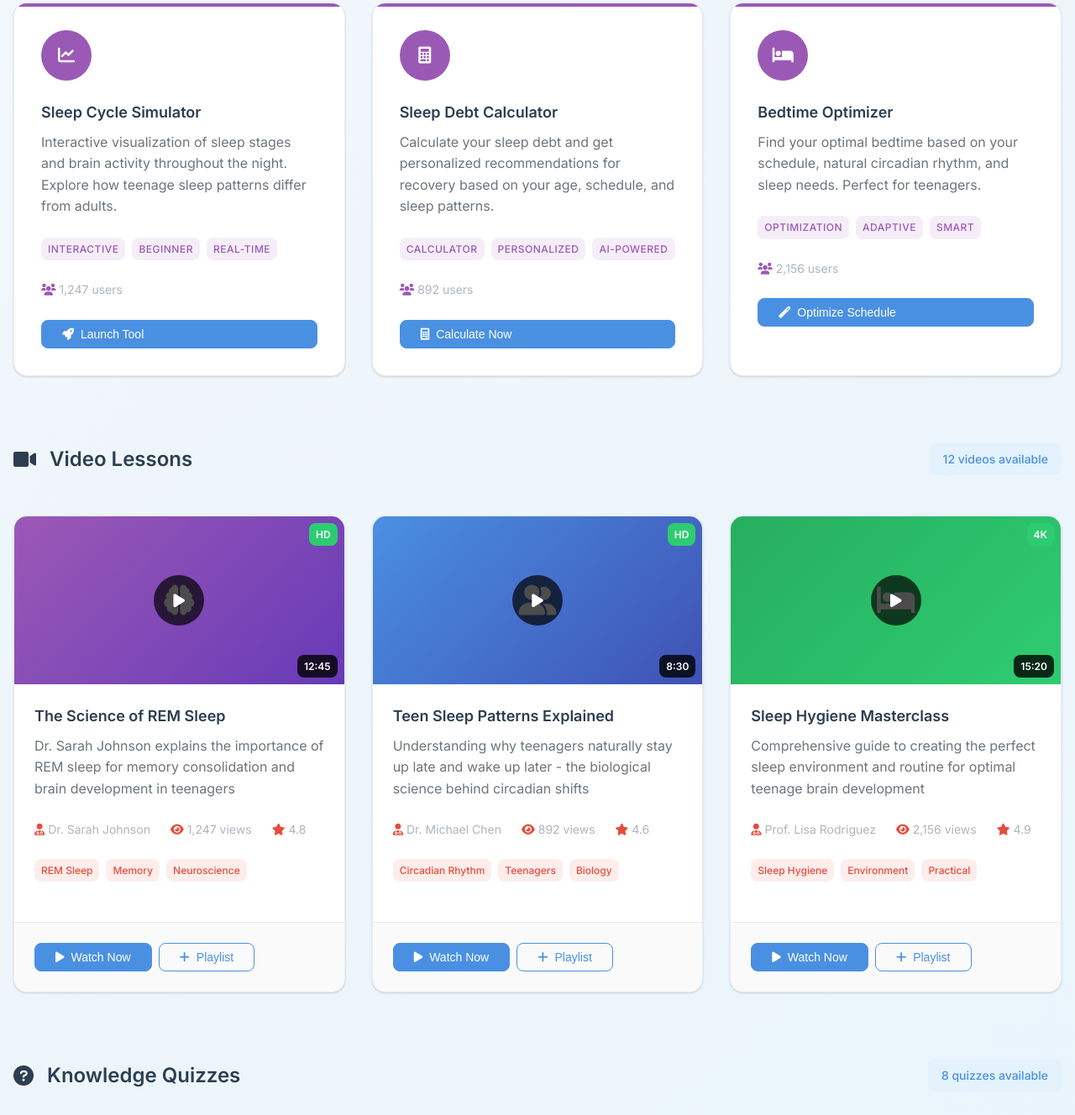
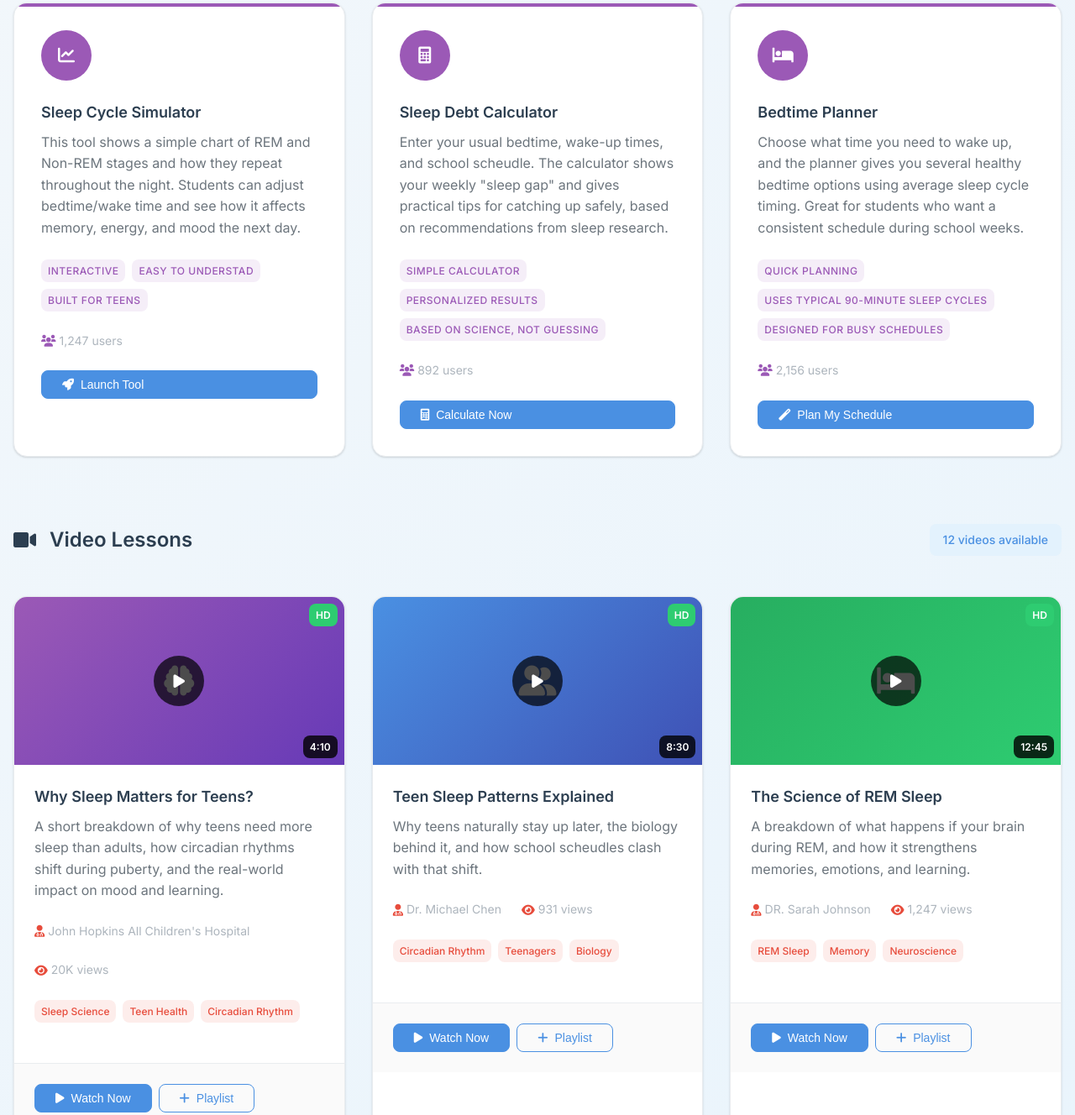
Before and after one commit to Ishitap2010/MindfulSleep, a plain HTML site: page resources.html in a window 1280 px wide. Shown: the part 2115-3443 px from the top of the page at 84% size. Drawn offline with Linux system fonts and the light colour scheme.

Commit message:
Add files via upload

```diff
--- a/resources.html
+++ b/resources.html
@@ -33,7 +33,7 @@
                         <a href="community.html" class="nav-link">Community</a>
                     </li>
                     <li class="nav-item">
-                        <a href="index.html" class="nav-link">About</a>
+                        <a href="about.html" class="nav-link">About</a>
                     </li>
                 </ul>
                 <div class="hamburger">
@@ -154,7 +154,7 @@
                             <h3>Emotional Balance & Sleep</h3>
                             <p>This module focuses on something every teen feels, emotions that can switch fast. You'll learn how lack of sleep makes stress feel heavier, increase irritability, and affects anxiety.</p>
                             <div class="module-stats">
-                                <span><i class="fas fa-play-circle"></i> 7/10 lessons</span>
+                                <span><i class="fas fa-play-circle"></i> 6/10 lessons</span>
                                 <span><i class="fas fa-clock"></i> 3 hours</span>
                                 <span><i class="fas fa-certificate"></i> Certificate</span>
                                 <span><i class="fas fa-users"></i> 189 students</span>
@@ -237,11 +237,11 @@
                         </div>
                         <div class="tool-content">
                             <h3>Sleep Cycle Simulator</h3>
-                            <p>Interactive visualization of sleep stages and brain activity throughout the night. Explore how teenage sleep patterns differ from adults.</p>
+                            <p>This tool shows a simple chart of REM and Non-REM stages and how they repeat throughout the night. Students can adjust bedtime/wake time and see how it affects memory, energy, and mood the next day.</p>
                             <div class="tool-features">
                                 <span class="feature-tag">Interactive</span>
-                                <span class="feature-tag">Beginner</span>
-                                <span class="feature-tag">Real-time</span>
+                                <span class="feature-tag">Easy to understad</span>
+                                <span class="feature-tag">Built for teens</span>
                             </div>
                             <div class="tool-stats">
                                 <span><i class="fas fa-users"></i> 1,247 users</span>
@@ -259,11 +259,11 @@
                         </div>
                         <div class="tool-content">
                             <h3>Sleep Debt Calculator</h3>
-                            <p>Calculate your sleep debt and get personalized recommendations for recovery based on your age, schedule, and sleep patterns.</p>
+                            <p>Enter your usual bedtime, wake-up times, and school scheudle. The calculator shows your weekly "sleep gap" and gives practical tips for catching up safely, based on recommendations from sleep research.</p>
                             <div class="tool-features">
-                                <span class="feature-tag">Calculator</span>
-                                <span class="feature-tag">Personalized</span>
-                                <span class="feature-tag">AI-Powered</span>
+                                <span class="feature-tag">Simple calculator</span>
+                                <span class="feature-tag">Personalized results</span>
+                                <span class="feature-tag">Based on science, not guessing</span>
                             </div>
                             <div class="tool-stats">
                                 <span><i class="fas fa-users"></i> 892 users</span>
@@ -280,12 +280,12 @@
                             <i class="fas fa-bed"></i>
                         </div>
                         <div class="tool-content">
-                            <h3>Bedtime Optimizer</h3>
-                            <p>Find your optimal bedtime based on your schedule, natural circadian rhythm, and sleep needs. Perfect for teenagers.</p>
+                            <h3>Bedtime Planner</h3>
+                            <p>Choose what time you need to wake up, and the planner gives you several healthy bedtime options using average sleep cycle timing. Great for students who want a consistent schedule during school weeks.</p>
                             <div class="tool-features">
-                                <span class="feature-tag">Optimization</span>
-                                <span class="feature-tag">Adaptive</span>
-                                <span class="feature-tag">Smart</span>
+                                <span class="feature-tag">Quick planning</span>
+                                <span class="feature-tag">Uses typical 90-minute sleep cycles</span>
+                                <span class="feature-tag">Designed for busy schedules</span>
                             </div>
                             <div class="tool-stats">
                                 <span><i class="fas fa-users"></i> 2,156 users</span>
@@ -293,7 +293,7 @@
                         </div>
                         <button class="btn btn-primary tool-launch" onclick="launchTool('bedtime-optimizer')">
                             <i class="fas fa-magic"></i>
-                            Optimize Schedule
+                            Plan My Schedule
                         </button>
                     </div>
                 </div>
@@ -318,30 +318,26 @@
                             <div class="play-overlay">
                                 <i class="fas fa-play"></i>
                             </div>
-                            <div class="video-duration">12:45</div>
+                            <div class="video-duration">4:10</div>
                             <div class="video-quality">HD</div>
                         </div>
                         <div class="video-content">
-                            <h3>The Science of REM Sleep</h3>
-                            <p>Dr. Sarah Johnson explains the importance of REM sleep for memory consolidation and brain development in teenagers</p>
+                            <h3>Why Sleep Matters for Teens?</h3>
+                            <p>A short breakdown of why teens need more sleep than adults, how circadian rhythms shift during puberty, and the real-world impact on mood and learning.</p>
                             <div class="video-meta">
                                 <span class="video-instructor">
                                     <i class="fas fa-user-md"></i>
-                                    Dr. Sarah Johnson
+                                    John Hopkins All Children's Hospital
                                 </span>
                                 <span class="video-views">
                                     <i class="fas fa-eye"></i>
-                                    1,247 views
-                                </span>
-                                <span class="video-rating">
-                                    <i class="fas fa-star"></i>
-                                    4.8
+                                    20K views
                                 </span>
                             </div>
                             <div class="video-tags">
-                                <span class="tag">REM Sleep</span>
-                                <span class="tag">Memory</span>
-                                <span class="tag">Neuroscience</span>
+                                <span class="tag">Sleep Science</span>
+                                <span class="tag">Teen Health</span>
+                                <span class="tag">Circadian Rhythm</span>
                             </div>
                         </div>
                         <div class="video-actions">
@@ -369,7 +365,7 @@
                         </div>
                         <div class="video-content">
                             <h3>Teen Sleep Patterns Explained</h3>
-                            <p>Understanding why teenagers naturally stay up late and wake up later - the biological science behind circadian shifts</p>
+                            <p>Why teens naturally stay up later, the biology behind it, and how school scheudles clash with that shift.</p>
                             <div class="video-meta">
                                 <span class="video-instructor">
                                     <i class="fas fa-user-md"></i>
@@ -377,11 +373,7 @@
                                 </span>
                                 <span class="video-views">
                                     <i class="fas fa-eye"></i>
-                                    892 views
-                                </span>
-                                <span class="video-rating">
-                                    <i class="fas fa-star"></i>
-                                    4.6
+                                    931 views
                                 </span>
                             </div>
                             <div class="video-tags">
@@ -410,30 +402,26 @@
                             <div class="play-overlay">
                                 <i class="fas fa-play"></i>
                             </div>
-                            <div class="video-duration">15:20</div>
-                            <div class="video-quality">4K</div>
+                            <div class="video-duration">12:45</div>
+                            <div class="video-quality">HD</div>
                         </div>
                         <div class="video-content">
-                            <h3>Sleep Hygiene Masterclass</h3>
-                            <p>Comprehensive guide to creating the perfect sleep environment and routine for optimal teenage brain development</p>
+                            <h3>The Science of REM Sleep</h3>
+                            <p>A breakdown of what happens if your brain during REM, and how it strengthens memories, emotions, and learning.</p>
                             <div class="video-meta">
                                 <span class="video-instructor">
                                     <i class="fas fa-user-md"></i>
-                                    Prof. Lisa Rodriguez
+                                    DR. Sarah Johnson
                                 </span>
                                 <span class="video-views">
                                     <i class="fas fa-eye"></i>
-                                    2,156 views
-                                </span>
-                                <span class="video-rating">
-                                    <i class="fas fa-star"></i>
-                                    4.9
+                                    1,247 views
                                 </span>
                             </div>
                             <div class="video-tags">
-                                <span class="tag">Sleep Hygiene</span>
-                                <span class="tag">Environment</span>
-                                <span class="tag">Practical</span>
+                                <span class="tag">REM Sleep</span>
+                                <span class="tag">Memory</span>
+                                <span class="tag">Neuroscience</span>
                             </div>
                         </div>
                         <div class="video-actions">
@@ -474,10 +462,14 @@
                                     <i class="far fa-star"></i>
                                 </div>
                             </div>
+                            <div class="quiz-completed-badge">
+                                <i class="fas fa-check-circle"></i>
+                                95% Score
+                            </div>
                         </div>
                         <div class="quiz-content">
                             <h3>Sleep Stages Fundamentals</h3>
-                            <p>Test your understanding of the different stages of sleep and their functions in teenage brain development</p>
+                            <p>A starter quiz that checks what you know about the basic sleep stages and why each one matters for growing teens.</p>
                             <div class="quiz-stats">
                                 <span><i class="fas fa-question"></i> 15 questions</span>
                                 <span><i class="fas fa-clock"></i> 10 minutes</span>
@@ -495,13 +487,13 @@
                             </div>
                         </div>
                         <div class="quiz-actions">
-                            <button class="btn btn-primary" onclick="startQuiz('sleep-stages')">
-                                <i class="fas fa-play-circle"></i>
-                                Start Quiz
+                            <button class="btn btn-outline" onclick="reviewQuiz('emotional-health')">
+                                <i class="fas fa-eye"></i>
+                                Review Answers
                             </button>
-                            <button class="btn btn-outline" onclick="previewQuiz('sleep-stages')">
-                                <i class="fas fa-eye"></i>
-                                Preview
+                            <button class="btn btn-secondary" onclick="retakeQuiz('emotional-health')">
+                                <i class="fas fa-redo"></i>
+                                Retake Quiz
                             </button>
                         </div>
                     </div>
@@ -518,10 +510,6 @@
                                     <i class="fas fa-star"></i>
                                     <i class="far fa-star"></i>
                                 </div>
-                            </div>
-                            <div class="quiz-completed-badge">
-                                <i class="fas fa-check-circle"></i>
-                                95% Score
                             </div>
                         </div>
                         <div class="quiz-content">
@@ -545,13 +533,13 @@
                             </div>
                         </div>
                         <div class="quiz-actions">
-                            <button class="btn btn-outline" onclick="reviewQuiz('emotional-health')">
+                            <button class="btn btn-primary" onclick="startQuiz('sleep-stages')">
+                                <i class="fas fa-play-circle"></i>
+                                Start Quiz
+                            </button>
+                            <button class="btn btn-outline" onclick="previewQuiz('sleep-stages')">
                                 <i class="fas fa-eye"></i>
-                                Review Answers
-                            </button>
-                            <button class="btn btn-secondary" onclick="retakeQuiz('emotional-health')">
-                                <i class="fas fa-redo"></i>
-                                Retake Quiz
+                                Preview
                             </button>
                         </div>
                     </div>
```
